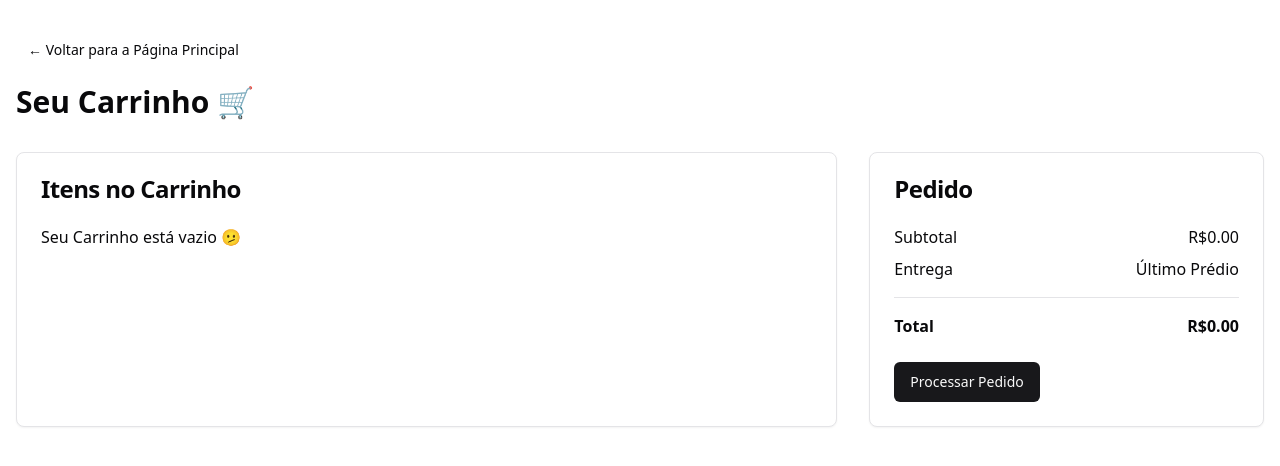
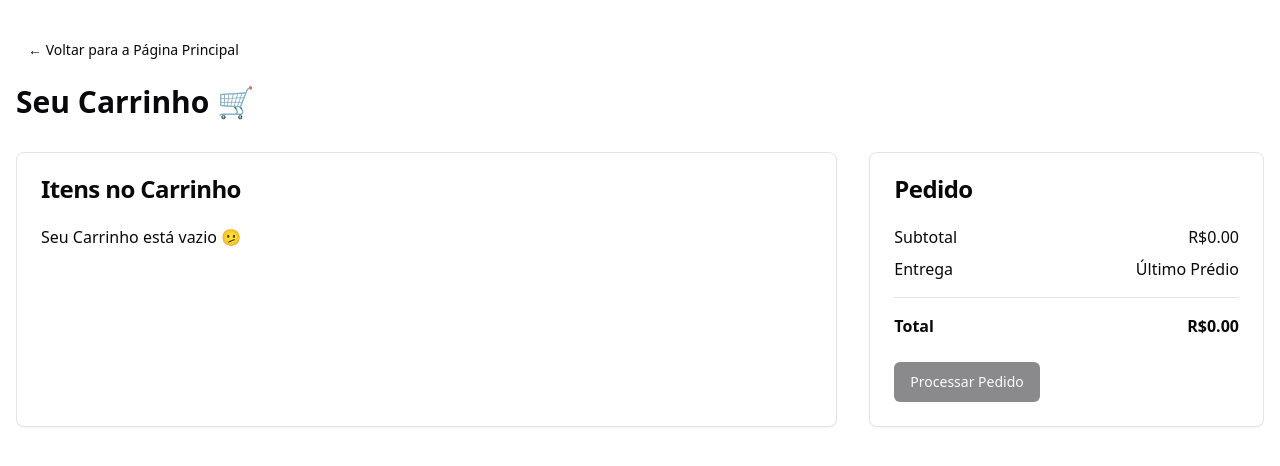
Before and after one commit to Henriquelop3s/CandyShopPronto, a Next.js app: page /cart in a window 1280 px wide. Shown: the top 466 px of the page. Built offline with nearby package versions, Linux system fonts and the light colour scheme.

Commit message:
Atualizando projeto com nova versão

```diff
--- a/src/app/cart/page.tsx
+++ b/src/app/cart/page.tsx
@@ -10,7 +10,6 @@ import Link from 'next/link';
 const CartPage = () => {
   const { cartItems, addToCart, removeItem, updateQuantity, total } = useCart();
 
-  // Verifica se os valores estão disponíveis antes de tentar renderizar
   if (cartItems === undefined || total === undefined) {
     return <p>Erro ao carregar o carrinho. Tente novamente mais tarde.</p>;
   }
@@ -21,6 +20,7 @@ const CartPage = () => {
       message += `${item.name}%20(x${item.quantity})%20-%20R$${(item.price * item.quantity).toFixed(2)}%20`;
     });
     message += `%0ATotal:%20R$${total.toFixed(2)}`;
+    message += `%0Apix%20cpf:%2005293584090`;
     return `https://wa.me/5551998601535?text=${message}`;
   };
 
@@ -77,8 +77,6 @@ const CartPage = () => {
                     </Button>
                   </div>
                 </div>
-
-
               ))
             ) : (
               <p>Seu Carrinho está vazio 🫤</p>
@@ -105,14 +103,20 @@ const CartPage = () => {
             </div>
           </CardContent>
           <CardFooter>
-            <a href={createWhatsAppMessage()} target="_blank" rel="noopener noreferrer">
-              <Button className="w-full">Processar Pedido</Button>
+            <a
+              href={cartItems.length > 0 ? createWhatsAppMessage() : "#"}
+              target={cartItems.length > 0 ? "_blank" : ""}
+              rel="noopener noreferrer"
+            >
+              <Button className="w-full" disabled={cartItems.length === 0}>
+                Processar Pedido
+              </Button>
             </a>
           </CardFooter>
         </Card>
       </div>
     </div>
   );
-}
+};
 
 export default CartPage;
```
Lines whose indentation alone changed are shown as unchanged.
